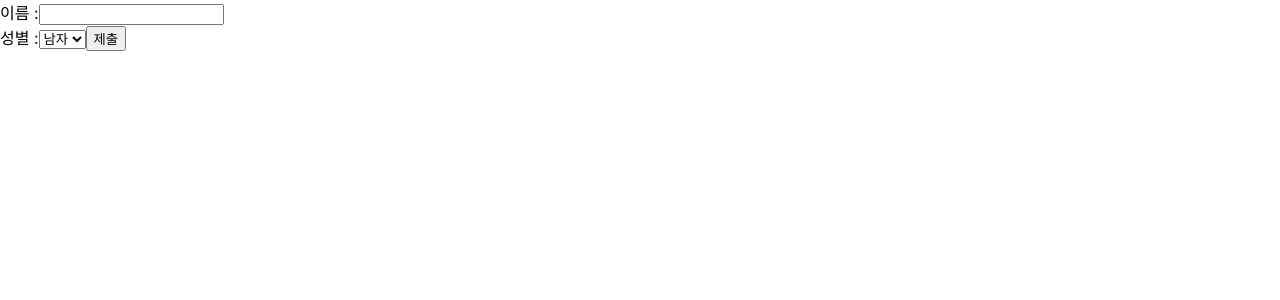
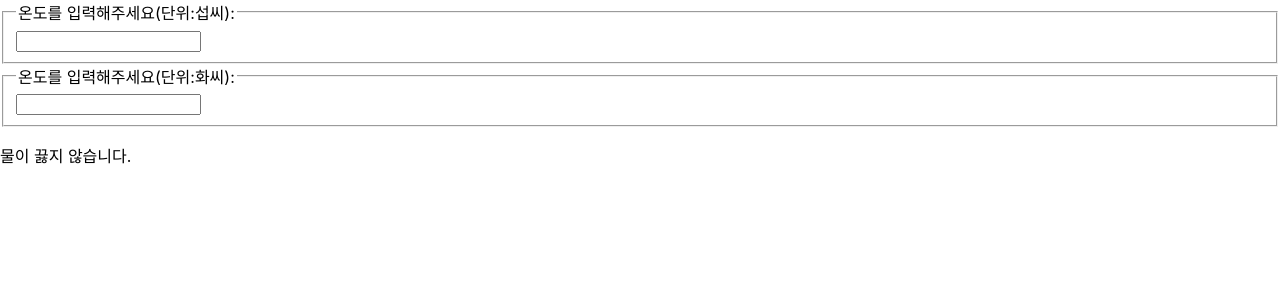
Before and after one commit to seungwontech/react_soaple_study_project, a React (Create React App) app: page / in a window 1280 px wide. Shown: the top 300 px of the page. Built offline with nearby package versions, Linux system fonts and the light colour scheme.

Commit message:
12강 State 끌어올리기

```diff
--- /dev/null
+++ b/src/chapter_12/Calculator.jsx
@@ -0,0 +1,65 @@
+import React, { useState } from "react";
+import TemperatureInput from "./TemperatureInput";
+
+function BoilingVerdict(props) {
+    if (props.celsius >= 100) {
+        return <p>물이 끓습니다.</p>;
+    }
+    return <p>물이 끓지 않습니다.</p>;
+}
+
+function toCelsius(fahrenheit) {
+    return ((fahrenheit - 32) * 5) / 9;
+}
+
+function toFahrenheit(celsius) {
+    return (celsius * 9) / 5 + 32;
+}
+
+function tryConvert(temperature, convert) {
+    const input = parseFloat(temperature);
+    if (Number.isNaN(input)) {
+        return "";
+    }
+    const output = convert(input);
+    const rounded = Math.round(output * 1000) / 1000;
+    return rounded.toString();
+}
+
+function Calculator(props) {
+    const [temperature, setTemperature] = useState("");
+    const [scale, setScale] = useState("c");
+
+    const handleCelsiusChange = (temperature) => {
+        setTemperature(temperature);
+        setScale("c");
+    };
+
+    const handleFahrenheitChange = (temperature) => {
+        setTemperature(temperature);
+        setScale("f");
+    };
+
+    const celsius =
+        scale === "f" ? tryConvert(temperature, toCelsius) : temperature;
+    const fahrenheit =
+        scale === "c" ? tryConvert(temperature, toFahrenheit) : temperature;
+
+    return (
+        <div>
+            <TemperatureInput
+                scale="c"
+                temperature={celsius}
+                onTemperatureChange={handleCelsiusChange}
+            />
+            <TemperatureInput
+                scale="f"
+                temperature={fahrenheit}
+                onTemperatureChange={handleFahrenheitChange}
+            />
+            <BoilingVerdict celsius={parseFloat(celsius)} />
+        </div>
+    );
+}
+
+export default Calculator;
--- /dev/null
+++ b/src/chapter_12/TemperatureInput.jsx
@@ -0,0 +1,21 @@
+const scaleNames = {
+    c: "섭씨",
+    f: "화씨",
+};
+
+function TemperatureInput(props) {
+    const handleChange = (event) => {
+        props.onTemperatureChange(event.target.value);
+    };
+
+    return (
+        <fieldset>
+            <legend>
+                온도를 입력해주세요(단위:{scaleNames[props.scale]}):
+            </legend>
+            <input value={props.temperature} onChange={handleChange} />
+        </fieldset>
+    );
+}
+
+export default TemperatureInput;
--- a/src/index.js
+++ b/src/index.js
@@ -11,13 +11,14 @@
 import LandingPage from "./chapter_09/LandingPage";
 import AttendanceBook from "./chapter_10/AttendanceBook";
 import SignUp from "./chapter_11/SignUp";
+import Calculator from "./chapter_12/Calculator";
 
 const root = ReactDOM.createRoot(document.getElementById('root'));
 
 setInterval(() => {
     root.render(
         <React.StrictMode>
-            <SignUp/>
+            <Calculator/>
         </React.StrictMode>,
         document.getElementById('root')
     );
```
